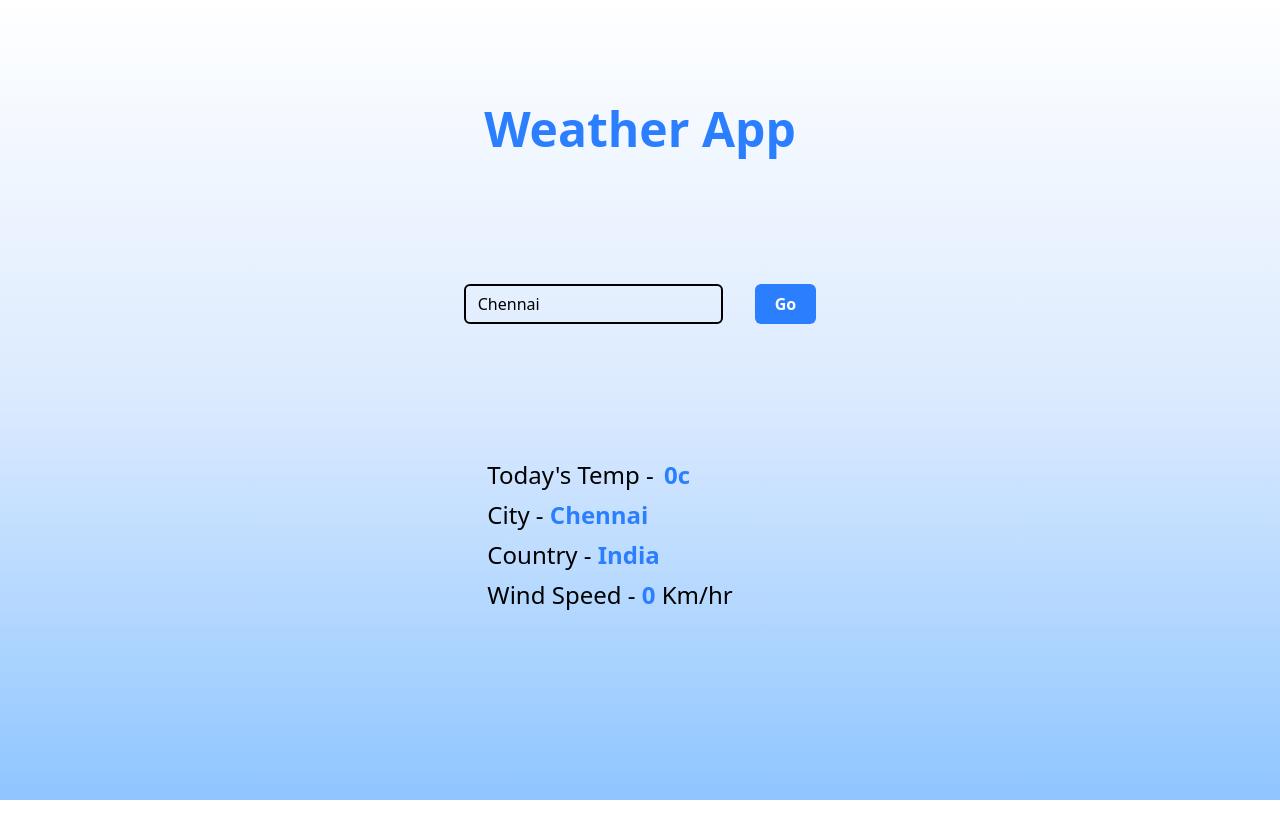
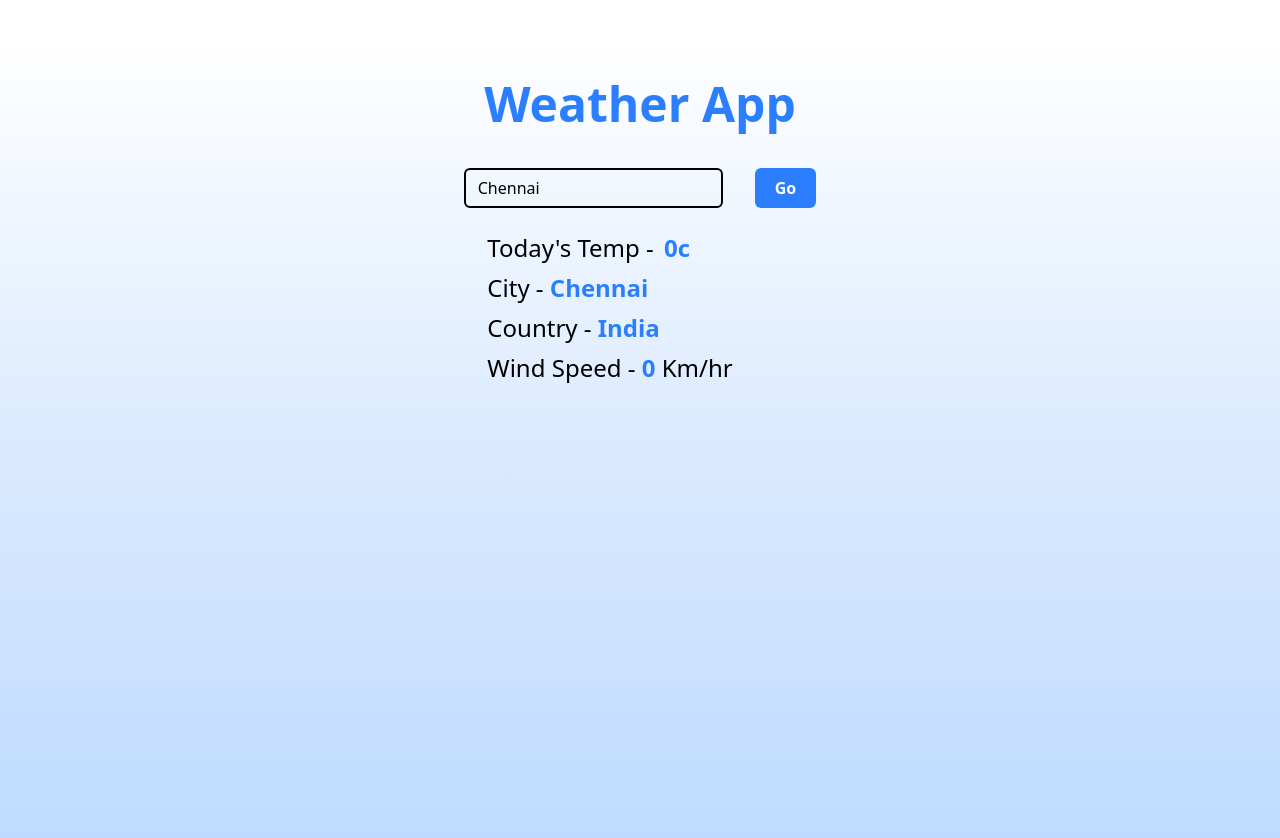
Before and after one commit to Navin-Annamalai/React_weather_App, a React (Vite) app: page / in a window 1280 px wide. Before the commit the page ends 800 px from the top, so only its background shows below. Built offline with nearby package versions, Linux system fonts and the light colour scheme.

Commit message:
4 Commit

```diff
--- a/src/App.jsx
+++ b/src/App.jsx
@@ -40,10 +40,10 @@ const [weatherObj, setWeatherObj ] = useState({temp:0,city:"Chennai", country:"I
   };
   return (
     <>
-<div className="bg-gradient-to-b from-white-100 via-blue-100 to-blue-300">
-<div className="m-auto flex-wrap justify-center w-full max-w-md p-10  h-screen flex items-center ">
-<h1 className="font-extrabold text-blue-500 text-5xl"> Weather App</h1>
- <div >
+ <div className="bg-gradient-to-b from-white via-blue-100 to-blue-200 min-h-screen justify-items-center mt-10">
+      <div className="w-full max-w-xl  rounded-2xl justify-items-center p-6 sm:p-10">
+        <h1 className=" font-extrabold text-blue-500 text-4xl sm:text-5xl mb-10"> Weather App</h1>
+ <div>
         <input
           type="text"
           className=" border-2 rounded-md px-3 py-1.5"
@@ -52,9 +52,9 @@ const [weatherObj, setWeatherObj ] = useState({temp:0,city:"Chennai", country:"I
           value={text}
           onKeyDown={handlekeydown}
         />
-        <button className="px-5 py-2 bg-blue-500 text-white font-bold rounded-md ml-8" onClick={search}>Go</button>
+        <button className="px-5 py-2 bg-blue-500 text-white font-bold rounded-md ml-8 mb-" onClick={search}>Go</button>
       </div>
-<div className=" mr-15 text-2xl mb-20">
+<div className=" mr-15 text-2xl mt-5">
 <Weather
 obj = {weatherObj}
       />
--- a/src/Weather.jsx
+++ b/src/Weather.jsx
@@ -1,8 +1,6 @@
 import React, { useState, useEffect } from "react";
 
 function Weather(props) {
-  console.log(props.obj);
-
   const {temp, city, country, wind} = props.obj;
 
   return (
```
Also changed, not shown: src/App.css (deleted).
